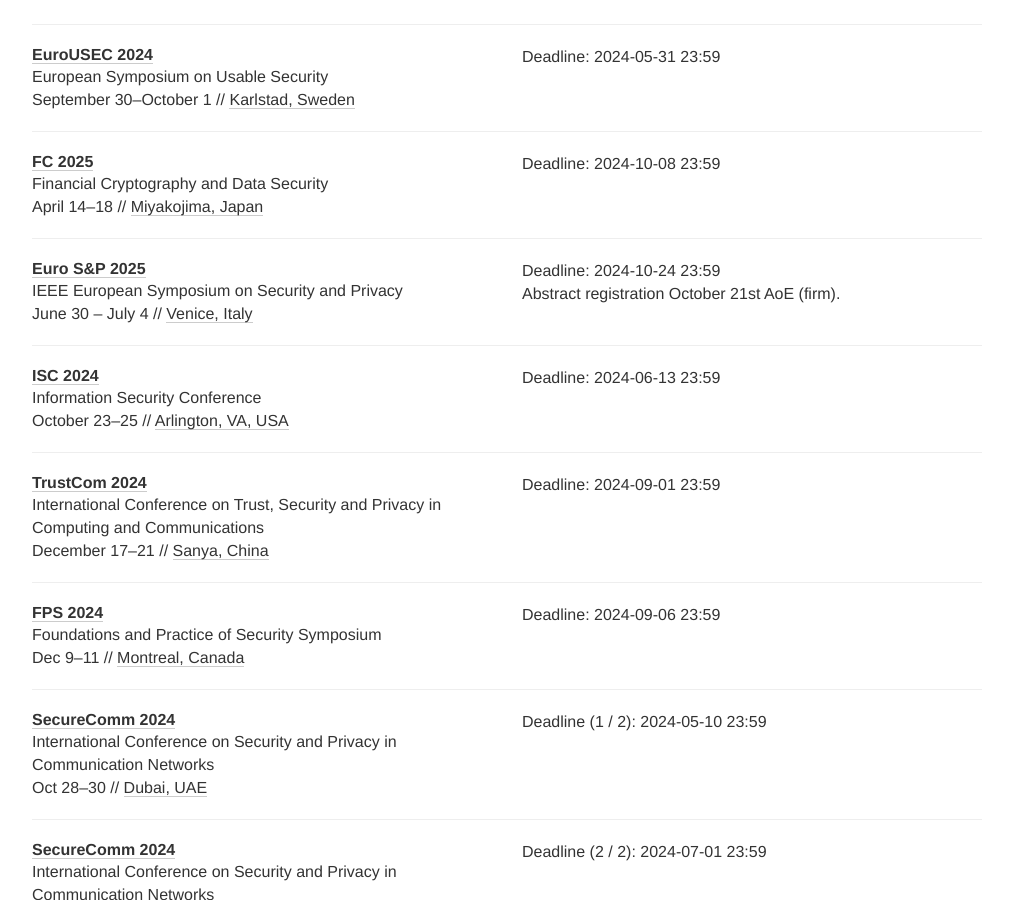
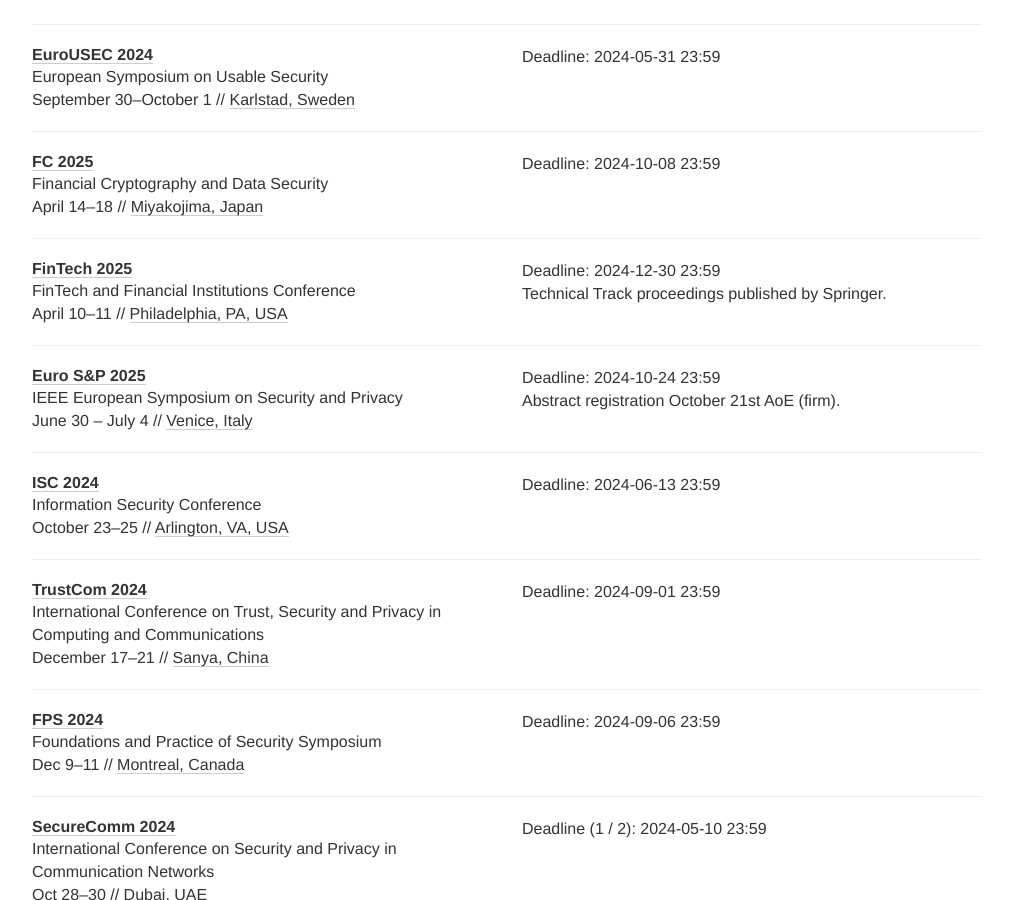
Before and after one commit to sec-deadlines/sec-deadlines.github.io, a Jekyll site: the page built from index.html, in a window 1280 px wide and 900 px high, scrolled down 2461 px. Shown: the whole window, without its empty margins (133-1146 px from the left). Built offline with Jekyll 4.4.1, drawn with Linux system fonts in a browser that asks for light colours; nearby versions of some CDN libraries; comment, search, counter and statistics services are not loaded.

Commit message:
Added FinTech25 conference

```diff
--- a/_data/conferences.yml
+++ b/_data/conferences.yml
@@ -125,6 +125,16 @@
   deadline: ["2024-10-08 23:59"]
   date: April 14-18
   place: Miyakojima, Japan
+  tags: [SEC, CRYPTO, CONF]
+
+- name: FinTech
+  description: FinTech and Financial Institutions Conference
+  year: 2025
+  link: https://fintech25.org/
+  deadline: ["2024-12-30 23:59"]
+  comment: Technical Track proceedings published by Springer.
+  date: April 10-11
+  place: Philadelphia, PA, USA
   tags: [SEC, CRYPTO, CONF]
 
 - name: Euro S&P
```
